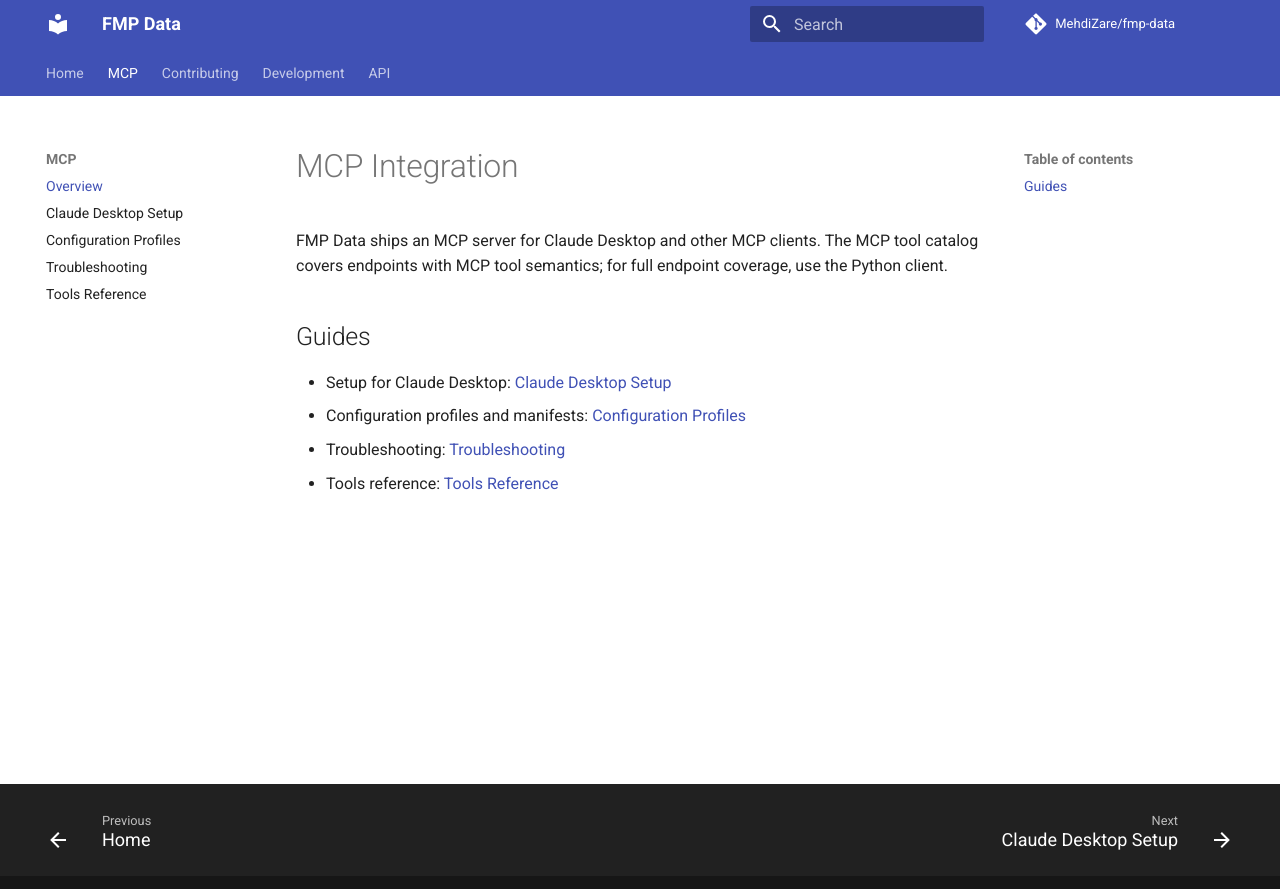
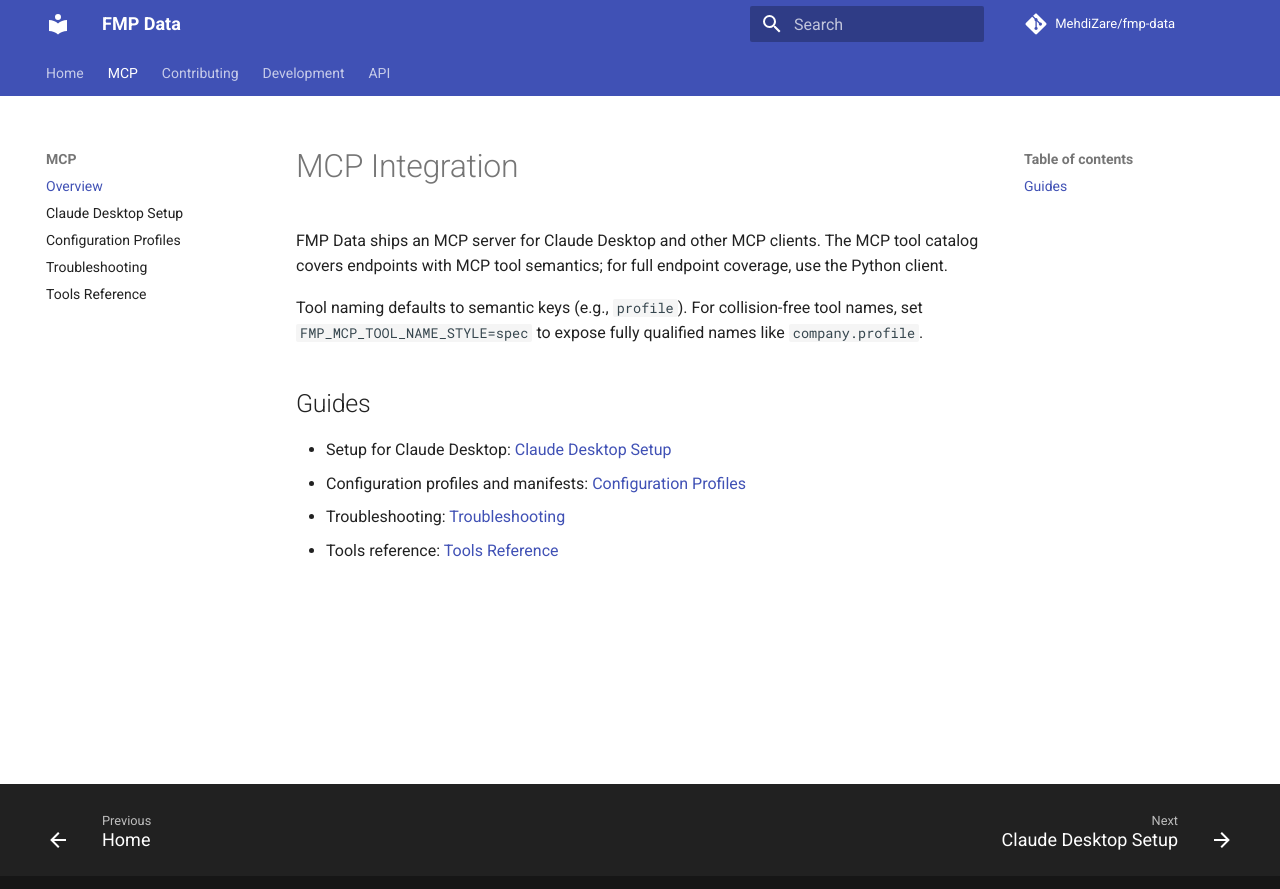
Before and after one commit to MehdiZare/fmp-data, an MkDocs documentation site: the page built from docs/mcp/index.md, in a window 1280 px wide. Shown: the top 889 px of the page. Built offline with MkDocs 1.6.1 and Material for MkDocs 9.7.7, drawn with Linux system fonts in a browser that asks for light colours; comment, search, counter and statistics services are not loaded; the version menu is left out.

Commit message:
Update MCP tool documentation to include `FMP_MCP_TOOL_NAME_STYLE` for naming collisions prevention and fully qualified tool names.

```diff
--- a/docs/mcp/index.md
+++ b/docs/mcp/index.md
@@ -3,6 +3,10 @@
 FMP Data ships an MCP server for Claude Desktop and other MCP clients.
 The MCP tool catalog covers endpoints with MCP tool semantics; for full endpoint
 coverage, use the Python client.
+
+Tool naming defaults to semantic keys (e.g., `profile`). For collision-free tool
+names, set `FMP_MCP_TOOL_NAME_STYLE=spec` to expose fully qualified names like
+`company.profile`.
 
 ## Guides
 
```
Also changed, not shown: docs/mcp/configurations.md (+3 -0 lines).
